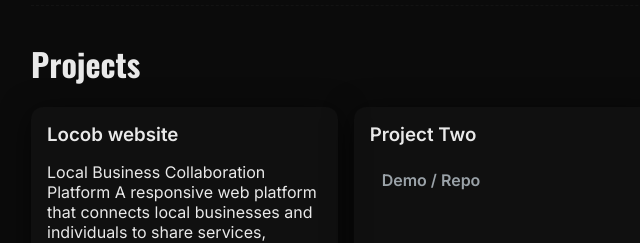
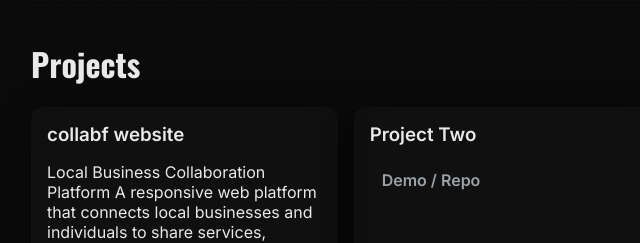
Before and after one commit to Pranayevil/portfolio-website, a plain HTML site: page index.html in a window 1280 px wide. Shown: the part 1166-1409 px from the top of the page, 261-901 px from the left. Drawn offline with nearby package versions, Linux system fonts and the light colour scheme.

Commit message:
Update index.html
changed project name into collabf

```diff
--- a/index.html
+++ b/index.html
@@ -116,7 +116,7 @@
       <h2 class="section-title">Projects</h2>
       <div class="project-list">
         <article class="project">
-          <h3>Locob website</h3>
+          <h3>collabf website</h3>
           <p>Local Business Collaboration Platform
 A responsive web platform that connects local businesses and individuals to share services, explore opportunities, and collaborate. Built with HTML, CSS, JavaScript, React, and designed in Figma, it features user profiles, business categories, likes/comments, and an animated Instagram-style settings sidebar.</p>
           <a class="btn-ghost" href="https://pranayevil.github.io/LOCOB.COM/">Demo / Repo</a>
```
